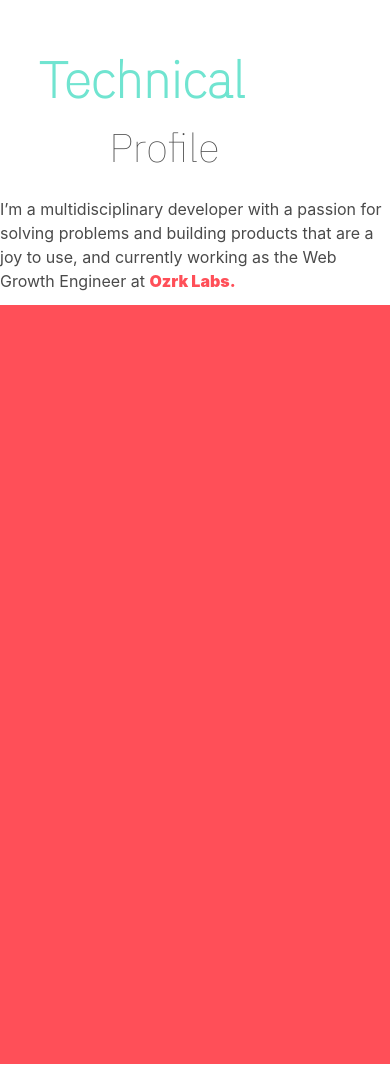
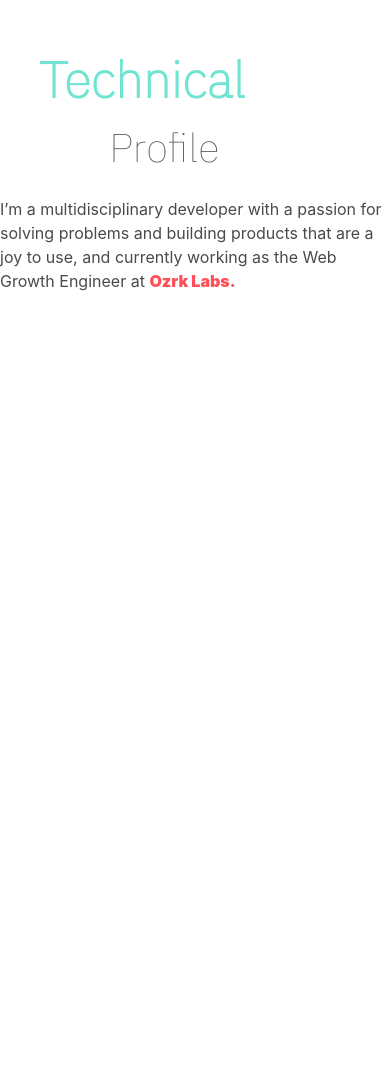
Before and after one commit to cmhfl92/Portfolio-Design, a website: page index.html in a window 390 px wide. Shown: the part 1042-2118 px from the top of the page. After the commit the page ends 1359 px from the top, so only its background shows below. Drawn offline with nearby package versions, Linux system fonts and the light colour scheme; a web font is replaced by a local one.

Commit message:
uninstalled gh-pages dependency

```diff
--- a/index.html
+++ b/index.html
@@ -50,7 +50,7 @@
     <span class="letterC">
       <!-- <img src="FB_IMG_1526589867726 (1).jpg" alt="..."> -->
     </span>
-    <div class="column is-half technical_section"></div>
+    <div class="column is-half technical_section is-hidden-mobile"></div>
   </div>
 
 
--- a/package.json
+++ b/package.json
@@ -1,7 +1,6 @@
 {
   "private": true,
   "scripts": {
-    "deploy": "gh-pages -d dist",
     "start": "browser-sync start --server 'public' --files 'public'"
   },
   "dependencies": {
@@ -13,7 +12,6 @@
     "eslint-plugin-node": "^5.2.1",
     "eslint-plugin-promise": "^3.8.0",
     "eslint-plugin-standard": "^3.1.0",
-    "gh-pages": "^1.2.0",
     "gulp-sass": "^3.2.1",
     "stylelint": "^8.4.0",
     "stylelint-config-standard": "^17.0.0",
```
Also changed, not shown: 1 other file.
